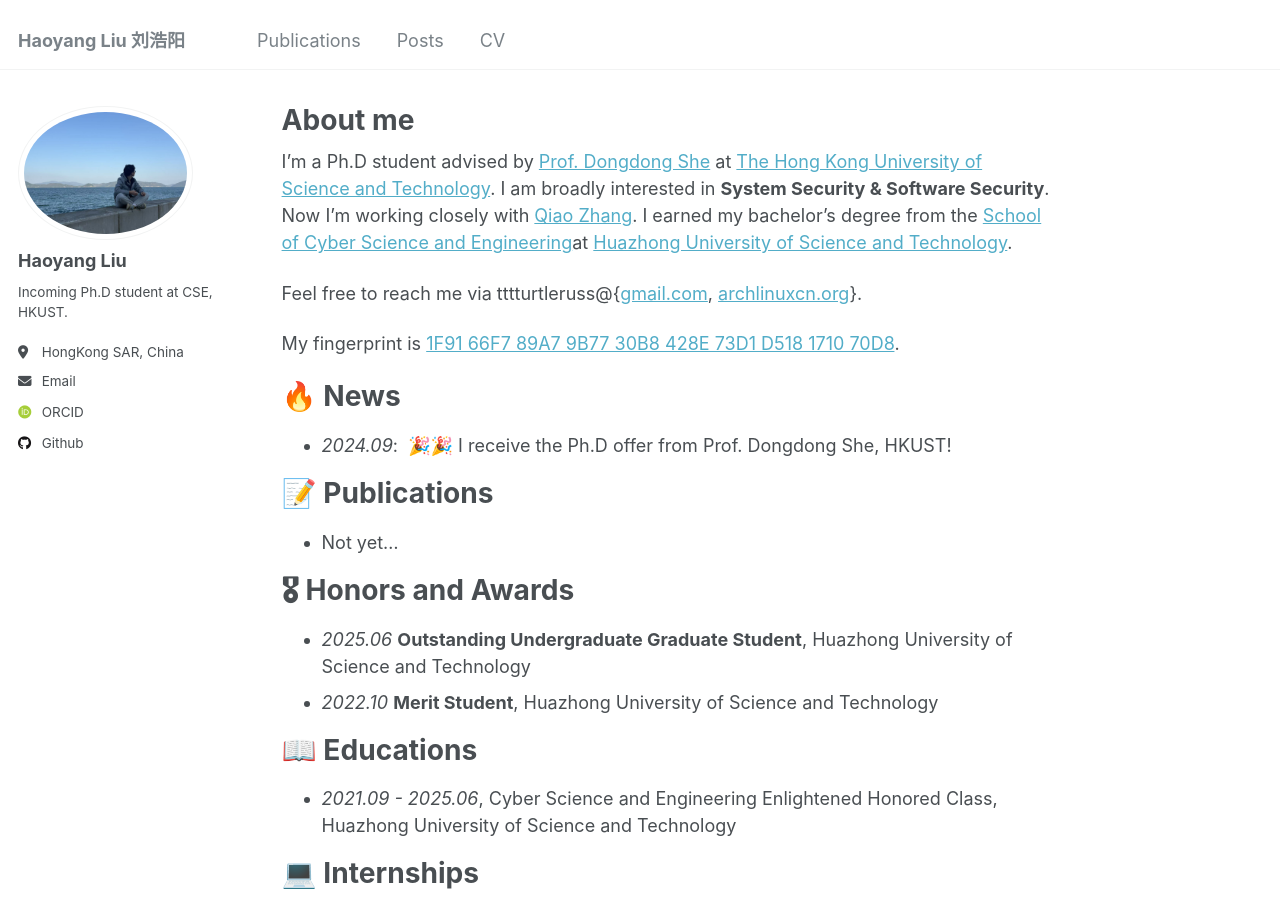
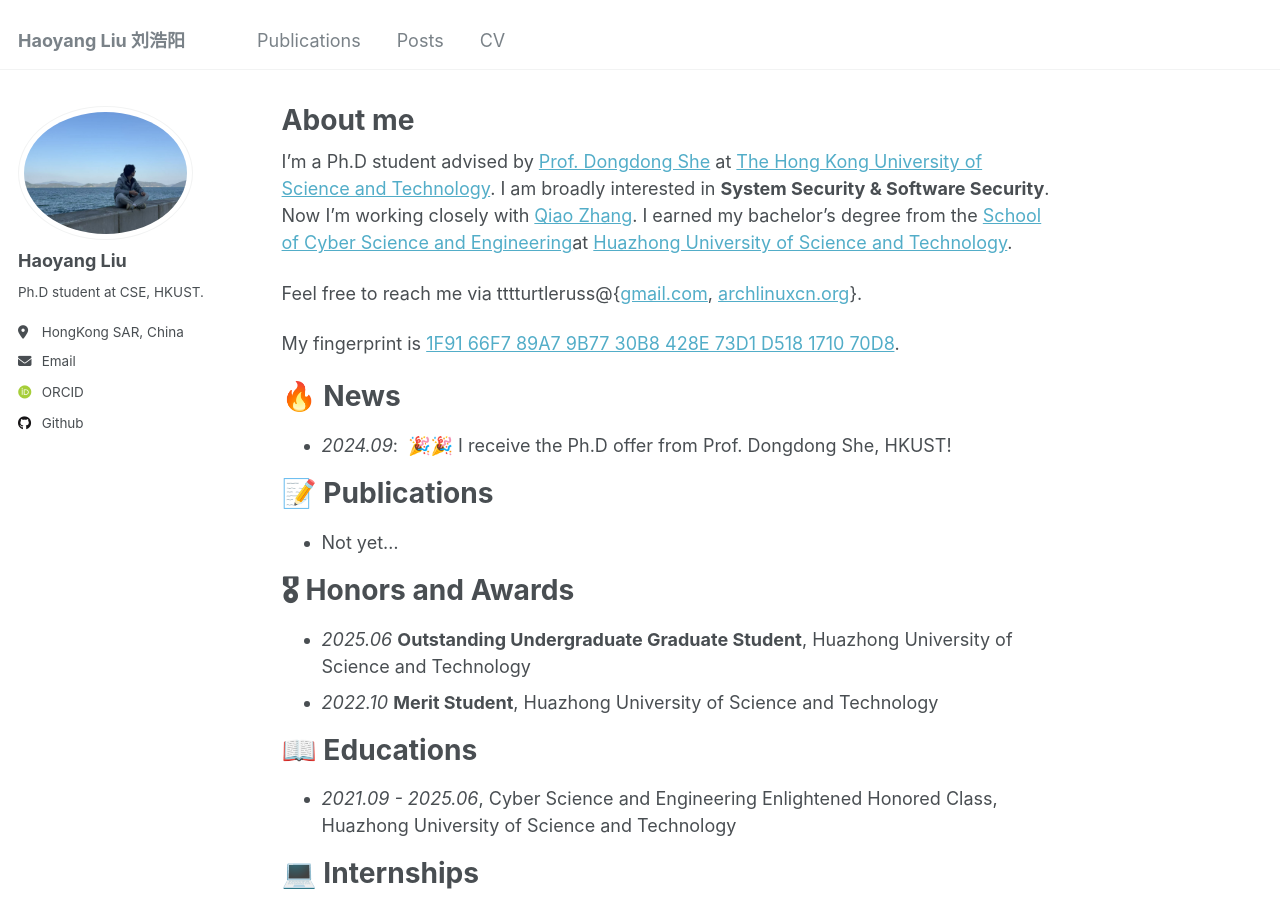
Before and after one commit to tttturtle-russ/tttturtle-russ.github.io, a Jekyll site: the page built from _pages/about.md, in a window 1280 px wide and 900 px high. Built offline with Jekyll 4.4.1, drawn with Linux system fonts in a browser that asks for light colours; some web fonts are replaced.

Commit message:
update: bio

```diff
--- a/_config.yml
+++ b/_config.yml
@@ -24,7 +24,7 @@ author:
   avatar           : "profile.jpg"
   name             : "Haoyang Liu"
   pronouns         : # example: "she/her"
-  bio              : "Incoming Ph.D student at CSE, HKUST."
+  bio              : "Ph.D student at CSE, HKUST."
   location         : "HongKong SAR, China"
   employer         :
   uri              : # URL
```
